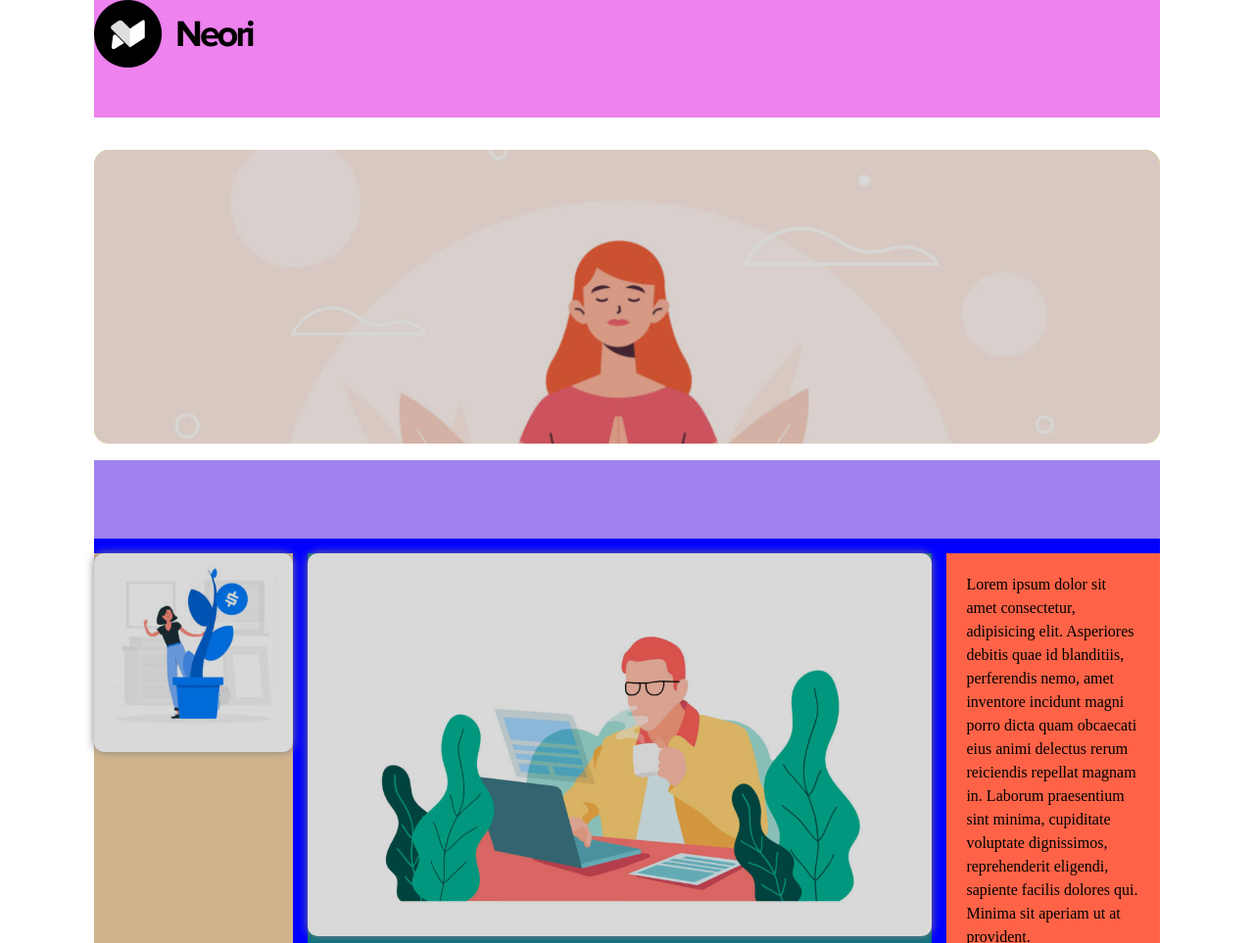
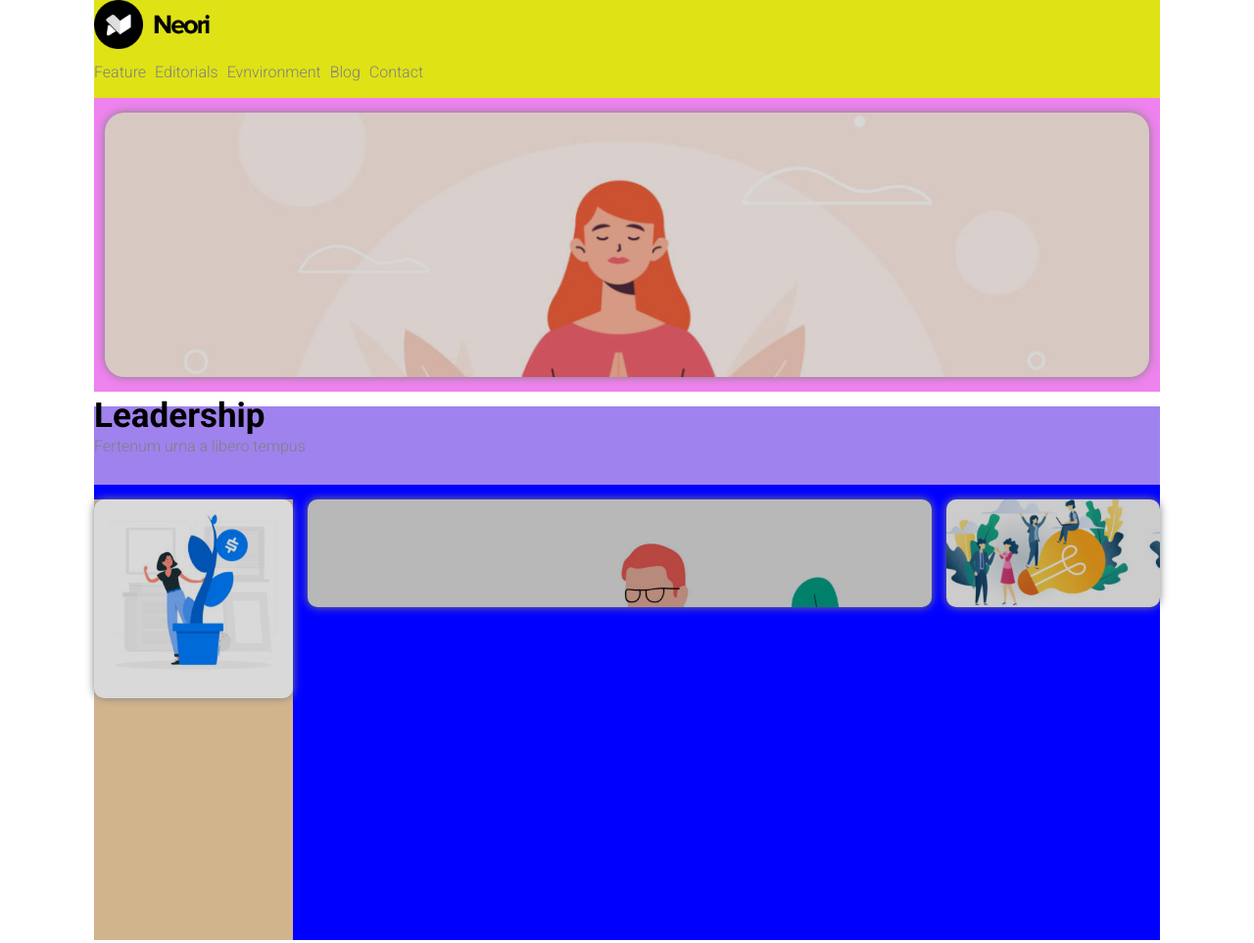
Before and after one commit to Mandrake091/htmlcss-struttura-wp, a plain HTML site: page index.html in a window 1280 px wide. Shown: the top 963 px of the page at 98% size. Drawn offline with Linux system fonts and the light colour scheme.

Commit message:
minor correction + nav bar + titles + correction in structure

```diff
--- a/css/style.css
+++ b/css/style.css
@@ -3,6 +3,7 @@
     margin:0;
     padding:0;
     box-sizing: border-box;
+    font-family: 'Roboto', sans-serif;
 }
 .clearfix::after{
     content: '';
@@ -13,9 +14,17 @@
 /* General */
 main{
     background-color:blue;
-    line-height: 1.5em;
+    line-height: 1.3em;
     width: 85%;
-    margin: 30px auto 0;
+    margin:0 auto;
+}
+h4{
+    margin-top: 20px;
+}
+span{
+
+    font-weight: 300;
+    padding-right: 5px;
 }
 .debug{
     border: 3px solid black;
@@ -26,20 +35,16 @@ main{
     margin: 30px;
 }*/
 header{
-    padding-top:  px;
-    margin: 0 auto;
+    overflow: hidden;
+    margin: 0 auto 15px;
     width: 85%;
-    height: 120px;
+    height: 400px;
     background-color: violet;
 }
 .header-container{
-    border-radius: 15px;
-    overflow: hidden;
     margin: 0 auto;
-    margin-top: 80px;
-    padding-bottom: 100px;
     width:100%;
-    height: 300px;
+    height: 100px;
     background-color: rgb(223, 226, 21);
 }
 footer{
@@ -47,60 +52,77 @@ footer{
     margin:15px auto 0 0;
     height: 60px;
     padding-top:100px;
-    margin:15px auto 30px;
+    margin:15px auto 15px;
     width: 85%;
+}
+h1{
+    font-size: 35px;
+}
+h4{
+    margin-top: 10px;
+    color:grey;
+    font-weight: 300;
 }
 
 .main-container{
-    margin:350px 0 0 0;
+
     height: 80px;
     width:100%;
     background-color: rgb(159, 130, 238);
 }
 .section{
     margin:15px 0 0 0;
-    height: 600px;
+    height: 110px;
     width: 20%;
+    background-image: url(../img/img-3.jpg);
+    background-size: cover;
+    background-position: -20px;
+    border-radius: 10px;
     background-color:tomato;
-    padding:20px;
-    overflow: hidden;
-}
-header>img{
+    filter:brightness(80%) drop-shadow(0px 0px 5px gray);
 
-    width: 15%;
 }
 div>img{
-    position: relative;
+    height: 50px;
+}
+.header-banner{
+    width: 98%;
+    border-radius: 20px;
     filter:brightness(85%) drop-shadow(0px 0px 5px gray);
-    border-radius: 10px;
-    object-fit: contain;
-    right:0;
-    top: -80px;
-    left: 0;
-    right: 0;
-    width: 100%;
+    background-position:0 -100px;
+    display:flex;
+    object-fit: cover;
+    background-image: url(../img/banner.jpg);
+    margin:15px auto;
+    background-size: cover;
+    background-repeat: no-repeat;
+    height: 270px;
+    background-color: brown
 }
 article>img{
+    object-position: 0 -40px;
+    display:flex;
+    object-fit: cover;
+    text-align: center;
     filter:brightness(85%) drop-shadow(0px 0px 5px gray);
     width: 100%;
-    border-radius: 10px;
-    position:relative;
-    object-fit: cover;
     right:0;
     top: 0;
     left: 0;
     right: 0;
-    width: 100%;
-
 }
 aside>img{
     filter:brightness(85%) drop-shadow(0px 0px 5px gray);
     width: 100%;
     border-radius: 10px;
 }
+
 .article{
+    filter:brightness(85%) drop-shadow(0px 0px 5px gray);
+    border-radius: 10px;
+    overflow: hidden;
     margin: 15px 0px;
-    height: 600px;
+    height: 110px;
     width: calc(60% - 15px);
     background-color: rgb(12, 111, 128);
 
@@ -108,7 +130,7 @@ aside>img{
 .aside{
     text-align: justify;
     margin: 15px 15px 0 0;
-    height: 600px;
+    height: 450px;
     width: calc(20% - 15px);
     background-color: tan;
 }
--- a/index.html
+++ b/index.html
@@ -10,23 +10,30 @@
     <link rel="stylesheet" href="./css/style.css">
     <link rel="preconnect" href="https://fonts.googleapis.com">
     <link rel="preconnect" href="https://fonts.gstatic.com" crossorigin>
-    <link href="https://fonts.googleapis.com/css2?family=Roboto:wght@400;500;700&display=swap" rel="stylesheet">
+    <link href="https://fonts.googleapis.com/css2?family=Roboto:wght@300;400;500;700&display=swap" rel="stylesheet">
 </head>
 
 <body>
 
   <header class="clearfix">
+
+    <div class="clearfix header-container">
+
     <img src="./img/logo.png" alt="">
 
-    <div class="clearfix header-container">
-      <img src="./img/banner.jpg" alt="">
+    <br><h4><span>Feature</span> <span> Editorials</span> <span> Evnvironment</span></span> <span>Blog</span> <span>Contact </span></h4>
     </div>
-
+    <div class="header-banner">
+    </div>
     </header>
 
   <main class="clearfix">
     <div class="main-container">
+      <h1>Leadership</h1>
+      <h4>Fertenum urna a libero tempus</h4>
       </div>
+
+
         <aside class="aside left">
           <img src="./img/img-1.jpg" a
           lt="">
@@ -37,7 +44,8 @@
 
     </article>
     <section class="section right">
-      Lorem ipsum dolor sit amet consectetur, adipisicing elit. Asperiores debitis quae id blanditiis, perferendis nemo, amet inventore incidunt magni porro dicta quam obcaecati eius animi delectus rerum reiciendis repellat magnam in. Laborum praesentium sint minima, cupiditate voluptate dignissimos, reprehenderit eligendi, sapiente facilis dolores qui. Minima sit aperiam ut at provident.
+      <!-- <img src="./img/img-3.jpg" a -->
+      <!-- lt=""> -->
     </section>
 
 
```
